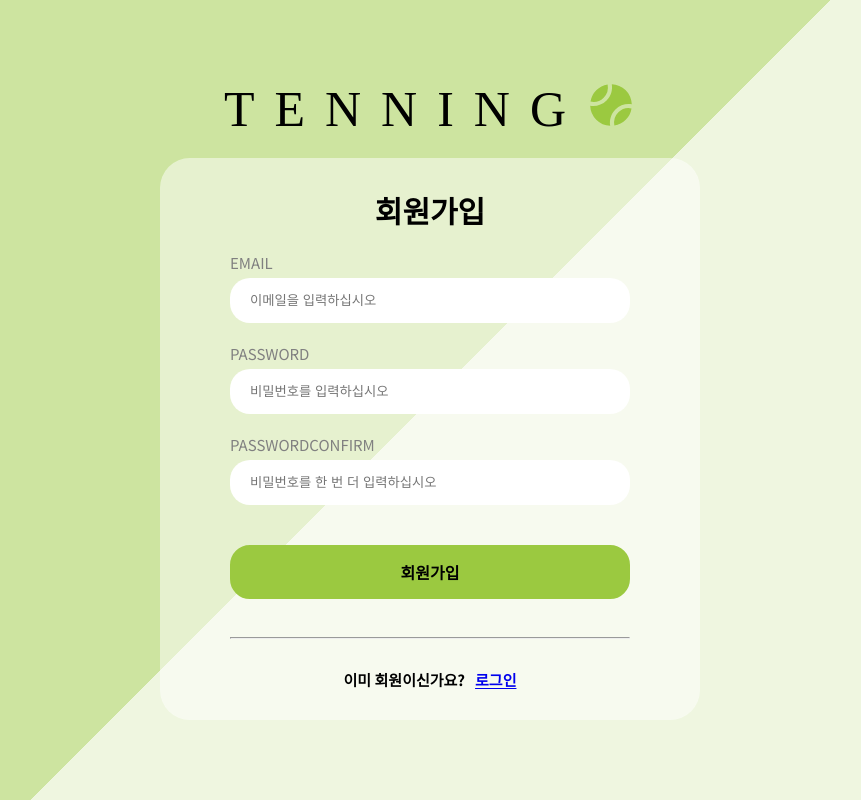
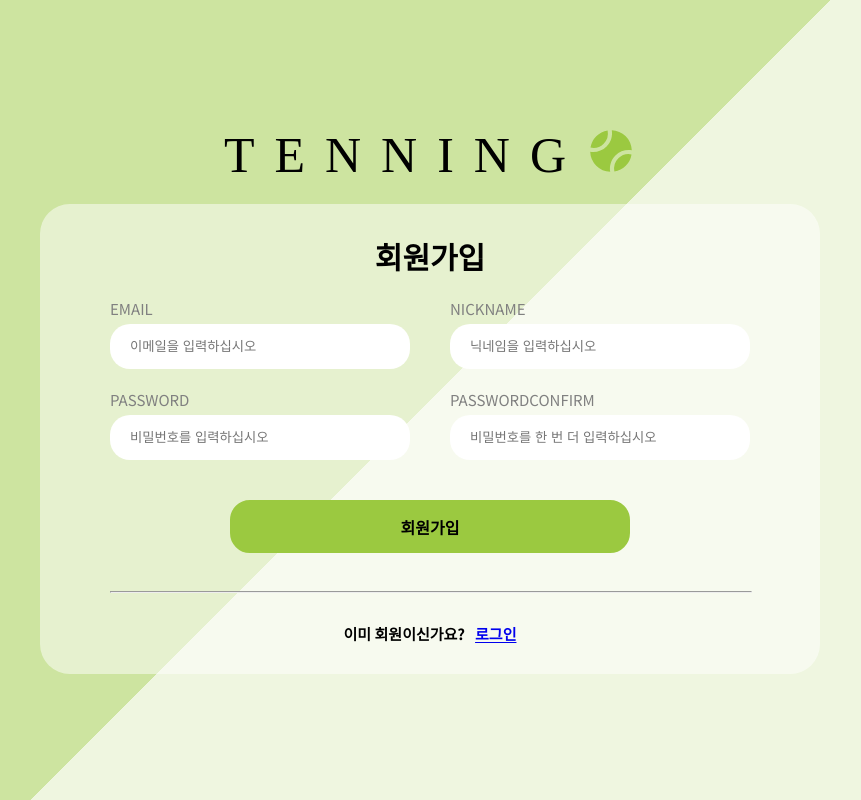
Before and after one commit to wjstjdus96/tennis-community, a React (Create React App) app: page /signup in a window 1280 px wide. Shown: the whole page, without its empty margins (210-1071 px from the left). Built offline with nearby package versions, Linux system fonts and the light colour scheme; a web font is replaced by a local one.

Commit message:
fix: 회원가입 닉네임 항목 추가

```diff
--- a/src/components/AuthInput.tsx
+++ b/src/components/AuthInput.tsx
@@ -27,9 +27,11 @@ export default function AuthInput({
 }
 
 const Wrapper = styled.div`
+  width: 100%;
   display: flex;
   flex-direction: column;
   margin-bottom: 20px;
+  min-width: 300px;
   label {
     color: grey;
     font-size: 15px;
--- a/src/interfaces/IComponent.ts
+++ b/src/interfaces/IComponent.ts
@@ -12,10 +12,10 @@ export interface IBoard {
 }
 
 export interface IAuthInput {
-  name: Path<ISignupValue>;
+  name: Path<any>;
   text?: string;
   inputType?: string;
-  register: UseFormRegister<ISignupValue>;
+  register: UseFormRegister<any>;
   errorMsg?: string;
 }
 
--- a/src/interfaces/IValue.ts
+++ b/src/interfaces/IValue.ts
@@ -55,4 +55,5 @@ export interface ISignupValue {
   email: string;
   password: string;
   passwordConfirm?: string;
+  nickname: string;
 }
--- a/src/layouts/AuthLayout.tsx
+++ b/src/layouts/AuthLayout.tsx
@@ -71,6 +71,15 @@ const Box = styled.div`
   border-radius: 30px;
   padding: 30px 70px;
   background-color: rgb(255, 255, 255, 0.5);
+  & > form {
+    display: flex;
+    flex-direction: column;
+    align-items: center;
+    justify-content: center;
+  }
+  hr {
+    width: 100%;
+  }
 `;
 
 const Title = styled.div`
--- a/src/pages/Signup.tsx
+++ b/src/pages/Signup.tsx
@@ -8,6 +8,7 @@ import {
   setPersistence,
   inMemoryPersistence,
   createUserWithEmailAndPassword,
+  updateProfile,
 } from "@firebase/auth";
 import { auth } from "../firebase/firebase";
 import { useNavigate } from "react-router-dom";
@@ -33,6 +34,10 @@ export default function Signup() {
     passwordConfirm: yup
       .string()
       .oneOf([yup.ref("password")], "비밀번호가 다릅니다."),
+    nickname: yup
+      .string()
+      .required("닉네임을 입력해주세요")
+      .max(15, "최대 8자 까지만 가능합니다"),
   });
 
   const {
@@ -47,7 +52,13 @@ export default function Signup() {
   const onSubmitHandler: SubmitHandler<ISignupValue> = async (data) => {
     try {
       await setPersistence(auth, inMemoryPersistence);
-      await createUserWithEmailAndPassword(auth, data.email, data.password);
+      await createUserWithEmailAndPassword(
+        auth,
+        data.email,
+        data.password
+      ).then((res) => {
+        updateProfile(res.user, { displayName: data.nickname });
+      });
       alert("회원가입에 성공하였습니다");
       navigate("/login");
     } catch (error) {
@@ -58,12 +69,20 @@ export default function Signup() {
   return (
     <AuthLayout title="회원가입">
       <form onSubmit={handleSubmit(onSubmitHandler)}>
+        <InputWrapper>
           <AuthInput
             name="email"
             text="이메일을 입력하십시오"
             inputType="email"
             register={register}
             errorMsg={errors.email && errors.email.message}
+          />
+          <AuthInput
+            name="nickname"
+            text="닉네임을 입력하십시오"
+            inputType="text"
+            register={register}
+            errorMsg={errors.nickname && errors.nickname.message}
           />
           <AuthInput
             name="password"
@@ -78,11 +97,18 @@ export default function Signup() {
             register={register}
             errorMsg={errors.passwordConfirm && errors.passwordConfirm.message}
           />
+        </InputWrapper>
         <SubmitBtn type="submit">회원가입</SubmitBtn>
       </form>
     </AuthLayout>
   );
 }
+
+const InputWrapper = styled.div`
+  display: grid;
+  grid-template-columns: repeat(2, 1fr);
+  column-gap: 40px;
+`;
 
 const SubmitBtn = styled.button`
   width: 400px;
```
Lines whose indentation alone changed are shown as unchanged.
